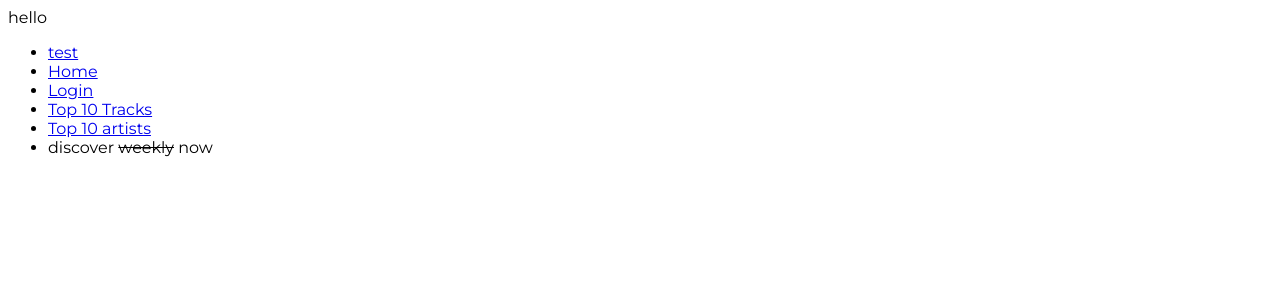
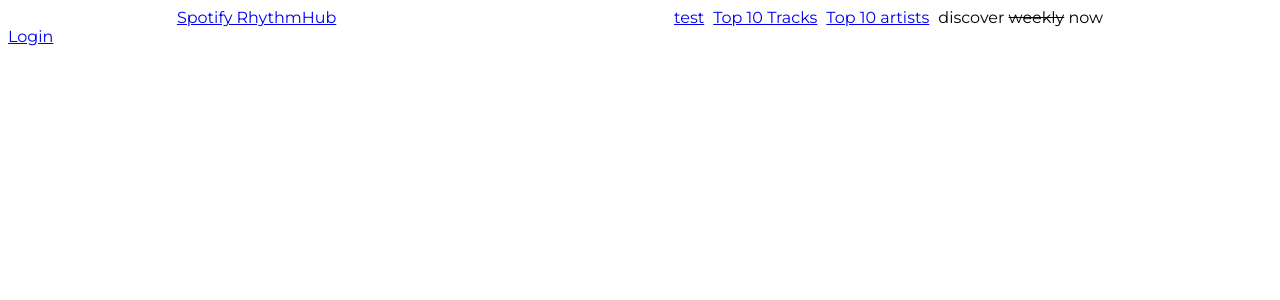
Before and after one commit to aaronhuan/Spotify-TopTune, a Python web app: template templates/homepage.html in a window 1280 px wide. Shown: the top 300 px of the page. Run offline with Jinja, Linux system fonts and the light colour scheme; the template is opened without the code that fills it, so the values that code supplies are empty.

Commit message:
changed the list to a 'header' on top of the homepage - planning to do that to all other pages as well

```diff
--- a/static/styles.css
+++ b/static/styles.css
@@ -16,6 +16,23 @@
   font-size: 20px;
 }
 
+ul{
+  list-style-type: none;
+}
+
+header{
+  display: flex;
+  justify-content: space-around;
+  align-items: self-start;
+}
+.right-links > ul{
+  display: flex;
+  flex-direction: row;
+  gap: 9px;
+  padding:0;
+  margin: 0;
+}
+
 img{
   width: 50px;
   height: 50px;
--- a/templates/homepage.html
+++ b/templates/homepage.html
@@ -1,13 +1,27 @@
 {% extends "layout.html" %}
 
 {% block body %}
-hello
+<header>
+    <a href = "{{url_for ('index')}}">Spotify RhythmHub</a>
+
+    <div class = "right-links">
         <ul>
             <li><a href = "{{url_for ('testing')}}"> test </a> </li>
-    <li><a href="{{ url_for ('index') }}">Home </a></li>   <!--generated based on routes name-->
-    <li> <a href= "{{url_for ('login')}}">Login </a></li> <!-- /login <- this is hard coded/static good for url that do not change  -->
             <li><a href= "{{url_for ('topTracks')}}"> Top 10 Tracks</a></li>
             <li><a href= "{{url_for ('topArtists')}}">Top 10 artists</a></li>
             <li>discover <s>weekly</s> now</li>
         </ul>
+    </div>
+
+
+</header>
+
+<!-- header would be a banner like, with the name being a bit stronger and a different color than the other links
+the rest of the page would be an image as a background and login button
+
+if they are not yet logged in and tried to click on a link than it would direct them to a page that tells them to log in first
+-->
+<a href= "{{url_for ('login')}}">Login </a> <!-- /login <- this is hard coded/static good for url that do not change  -->
+
+
 {% endblock %}
```
Also changed, not shown: 1 other file. Lines whose indentation alone changed are shown as unchanged.
